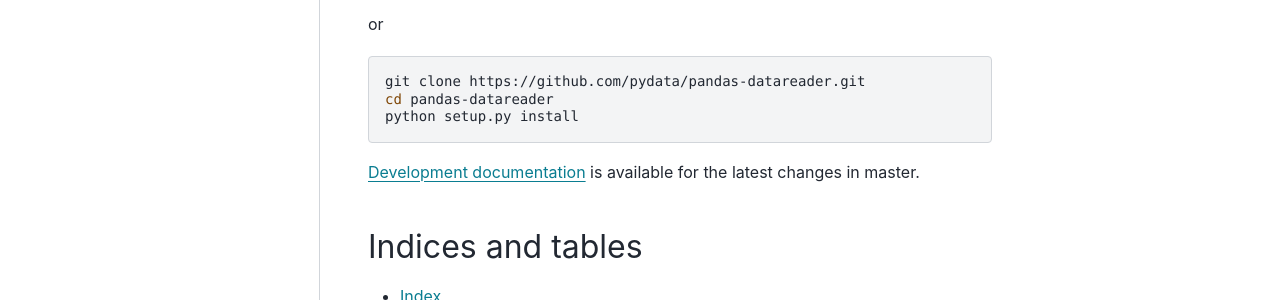
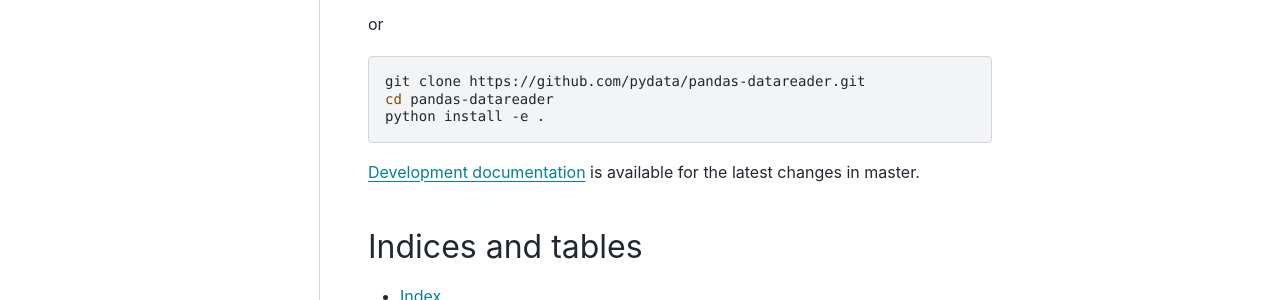
Before and after one commit to pydata/pandas-datareader, a Sphinx documentation site: the page built from docs/source/index.rst, in a window 1280 px wide and 900 px high, scrolled down 960 px. Shown: the part 341-641 px from the top of the window. Built offline with Sphinx 7.4.7 and the PyData theme 0.15.4, drawn with Linux system fonts in a browser that asks for light colours; the version number could not be read and is left out.

Commit message:
Updates dev setup notes

```diff
--- a/docs/source/index.rst
+++ b/docs/source/index.rst
@@ -67,7 +67,7 @@
 
    git clone https://github.com/pydata/pandas-datareader.git
    cd pandas-datareader
-   python setup.py install
+   python install -e .
 
 `Development documentation <https://pydata.github.io/pandas-datareader/devel/>`__
 is available for the latest changes in master.
```
Also changed, not shown: README.md (+1 -1 lines).
